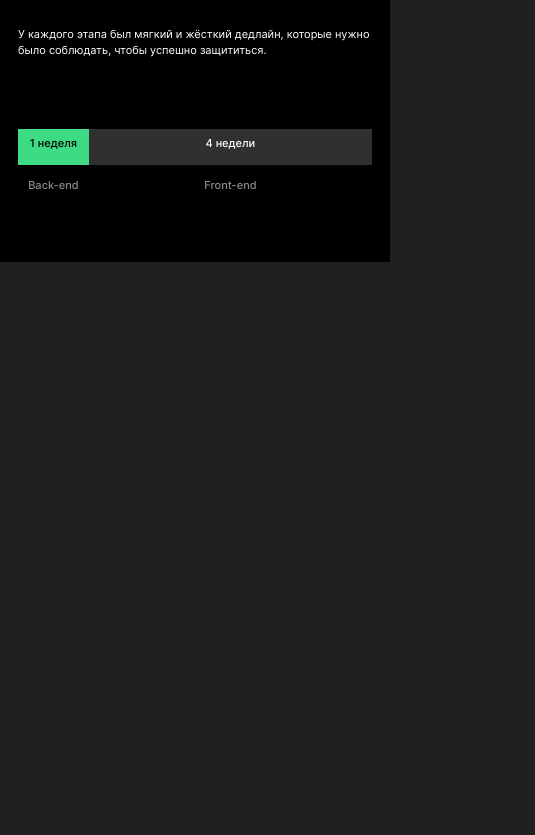
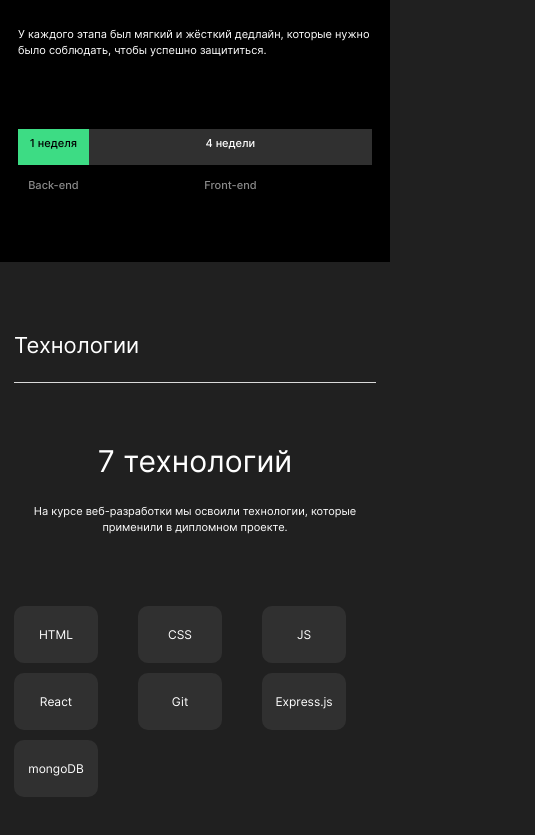
Before and after one commit to romanlesnoy/movies-explorer-frontend, a React (Create React App) app: page / in a window 390 px wide. Shown: the part 1117-1952 px from the top of the page, 535 px wide, since content can reach past the window. Before the commit the page ends 1379 px from the top, so only its background shows below. Built offline with nearby package versions, Linux system fonts and the light colour scheme.

Commit message:
Create a Tech component for the Main page

```diff
--- a/src/components/App/App.js
+++ b/src/components/App/App.js
@@ -2,6 +2,7 @@ import React from "react";
 import Header from "../Header/Header";
 import Promo from "../Promo/Promo";
 import AboutProject from "../AboutProject/AboutProject";
+import Techs from "../Techs/Techs";
 
 function App() {
     return (
@@ -9,6 +10,7 @@ function App() {
         <Header/>
         <Promo/>
         <AboutProject/>
+        <Techs/>
     </>
     )
 }
--- a/src/components/Promo/Promo.css
+++ b/src/components/Promo/Promo.css
@@ -36,9 +36,10 @@
 
 @media screen and (max-width: 850px) {
     .promo {
-        max-width: calc(100% - 88px);
+        max-width: 100%;
+        /* max-width: calc(100% - 88px); */
         height: 844px;
-        padding: 0px 44px 60px;
+        padding: 0px 0px 60px;
         justify-content: flex-end;
         flex-wrap: nowrap;
     }
@@ -48,14 +49,25 @@
         padding-bottom: 104px;
     }
     .promo__banner {
-        width: 680px;
+        width: 100%;
         height: 230px;
         align-self: center;
+        background-size: contain;
+    }
+}
+
+@media screen and (max-width: 680px) {
+    .promo__banner {
+        width: 100%;
+        height: 230px;
+        align-self: center;
+        background-size: cover;
     }
 }
 
 @media screen and (max-width: 640px) {
     .promo {
+        max-width: 100%;
         height: 630px;
         padding-bottom: 40px;
     }
--- /dev/null
+++ b/src/components/Techs/Techs.css
@@ -0,0 +1,138 @@
+.techs {
+    max-width: calc(100% - 140px);
+    padding: 100px 70px;
+
+    display: flex;
+    flex-direction: column;
+    justify-content: space-between;
+}
+
+.techs__heading {
+    max-width: 100%;
+    margin: 0;
+    padding-bottom: 23px;
+
+    border-bottom: 1px solid #DADADA;
+
+    font-family: Inter;
+    font-style: normal;
+    font-weight: normal;
+    font-size: 22px;
+    line-height: 27px;
+}
+
+.tech__content {
+    display: flex;
+    flex-direction: column;
+    justify-content: space-between;
+    align-items: center;
+}
+
+.techs__subheading {
+    margin: 0;
+    padding: 90px 0px 26px;
+
+    font-family: Inter;
+    font-style: normal;
+    font-weight: normal;
+    font-size: 50px;
+    line-height: 58px;
+}
+
+.techs__paragraph {
+    margin: 0;
+    padding-bottom: 100px;
+
+    font-family: Inter;
+    font-style: normal;
+    font-weight: normal;
+    font-size: 12px;
+    line-height: 18px;
+    text-align: center;
+}
+
+.techs__list {
+    width: 100%;
+    padding: 0;
+    margin: 0;
+
+    display: grid;
+    justify-content: center;
+    grid-template-columns: repeat(auto-fill, minmax(90px, 1fr));
+    gap: 10px;
+
+    list-style-type: none;
+}
+
+.techs_item {
+    width: 90px;
+    height: 60px;
+
+    display: grid;
+    place-items: center;
+
+    text-align: center;
+    font-family: Inter;
+    font-style: normal;
+    font-weight: normal;
+    font-size: 14px;
+    line-height: 17px;
+
+    border-radius: 10px;
+    background-color: #303030;
+}
+
+@media screen and (max-width: 768px) {
+    .techs {
+        max-width: calc(100% - 100px);
+        padding: 90px 50px;
+    }
+    .techs__subheading {
+        padding: 80px 0px 22px;
+    }
+    .techs__paragraph {
+        padding-bottom: 83px;
+
+        font-size: 14px;
+        line-height: 20px;
+    }
+    .techs__list {
+        grid-template-columns: repeat(auto-fill, minmax(84px, 1fr));
+    }
+    .techs_item {
+        width: 84px;
+        height: 57px;
+
+        font-size: 12px;
+        line-height: 15px;
+    }
+}
+
+@media screen and (max-width: 580px) {
+    .techs {
+        max-width: calc(100% - 28px);
+        padding: 70px 14px;
+    }
+    .teach__heading {
+        font-size: 18px;
+        line-height: 22px;
+    }
+    .techs__subheading {
+        padding: 60px 0px 24px;
+
+        font-size: 30px;
+        line-height: 36px;
+    }
+    .techs__paragraph {
+        padding-bottom: 71px;
+
+        font-size: 11px;
+        line-height: 16px;
+    }
+}
+
+@media screen and (max-width: 320px) {
+    .techs__list {
+        width: 180px;
+    }
+}
--- /dev/null
+++ b/src/components/Techs/Techs.js
@@ -0,0 +1,26 @@
+import React from "react";
+import "./Techs.css";
+
+function Techs() {
+    return (
+        <section className="techs">
+            <h2 className="techs__heading">Технологии</h2>
+            <div className="tech__content">
+                <h3 className="techs__subheading">7 технологий</h3>
+                <p className="techs__paragraph">На курсе веб-разработки мы освоили технологии, которые применили в дипломном проекте.</p>
+                <ul className="techs__list">
+                    <li className="techs_item">HTML</li>
+                    <li className="techs_item">CSS</li>
+                    <li className="techs_item">JS</li>
+                    <li className="techs_item">React</li>
+                    <li className="techs_item">Git</li>
+                    <li className="techs_item">Express.js</li>
+                    <li className="techs_item">mongoDB</li>
+                </ul>
+            </div>
+
+        </section>
+    );
+}
+
+export default Techs;
```
